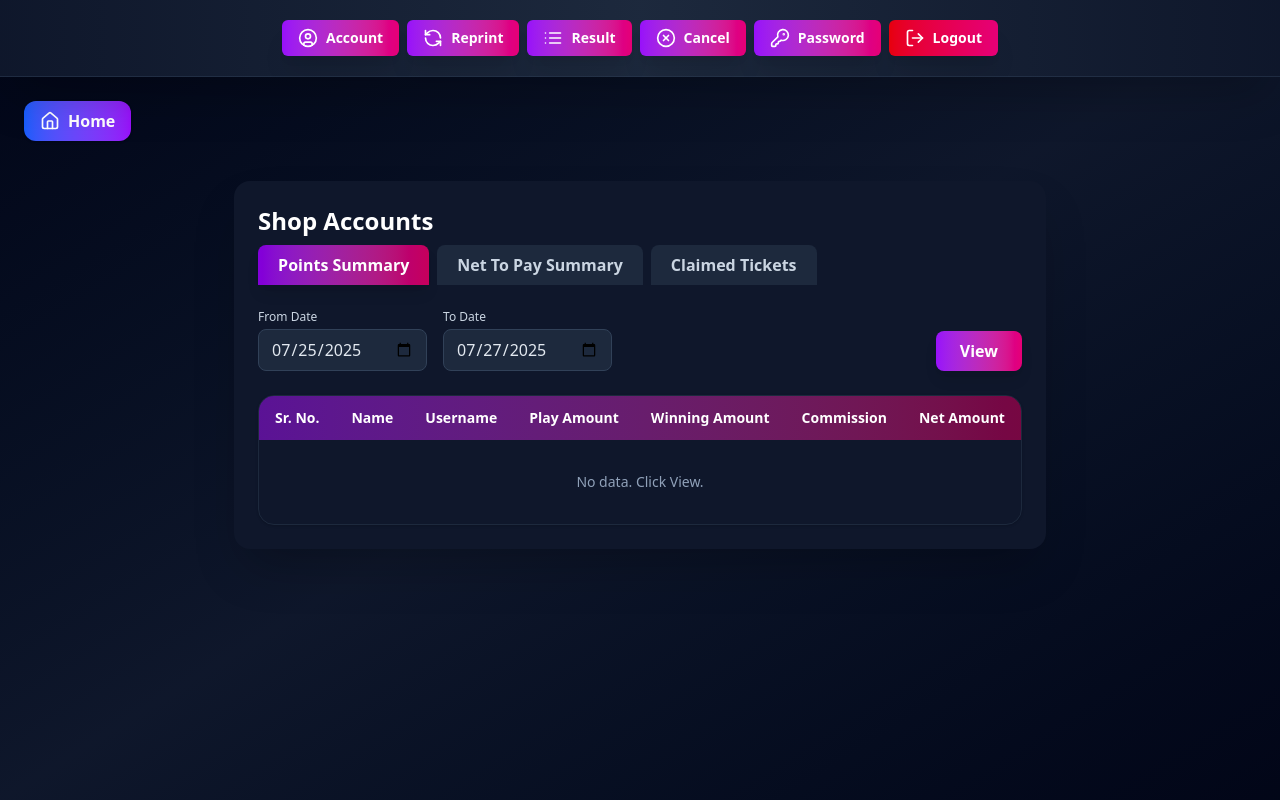
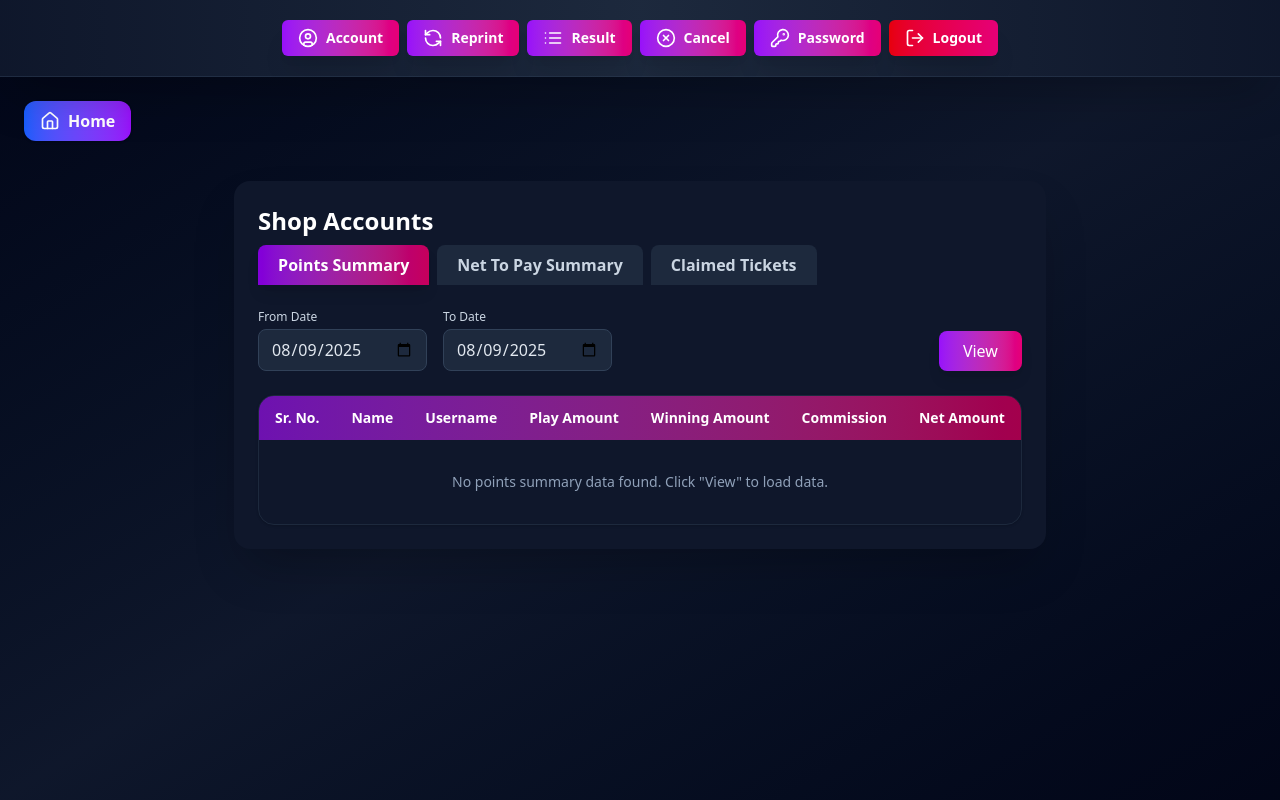
Before and after one commit to Realrishi001/SkillJackPot_UserPanel, a Next.js app: page /account in a window 1280 px wide. Built offline with nearby package versions, Linux system fonts and the light colour scheme; sample sign-in values are in the browser's storage.

Commit message:
feat: update ShopAccounts component; enhance data fetching and improve UI for points and claimed tickets

```diff
--- a/src/app/account/page.jsx
+++ b/src/app/account/page.jsx
@@ -1,9 +1,11 @@
 "use client";
+
 import React, { useState, useEffect } from "react";
 import Navbar from "../../Components/Navbar/Navbar";
 import axios from "axios";
 import Link from "next/link";
 import { Home } from "lucide-react";
+import { useRouter } from "next/navigation";
 
 // Tabs
 const TABS = [
@@ -12,7 +14,7 @@ const TABS = [
   { label: "Claimed Tickets", key: "claimed" },
 ];
 
-// Table configs for each tab (columns + data + total label)
+// Table configs
 const TABLE_CONFIG = {
   points: {
     columns: [
@@ -37,20 +39,9 @@ const TABLE_CONFIG = {
       { label: "Winning Points", key: "winningPoints" },
       { label: "Net To Pay", key: "netToPay" },
     ],
-    data: [
-      {
-        sr: 1,
-        name: "m",
-        username: "m",
-        playPoints: 570,
-        commission: 45.6,
-        purchasePoints: 524.4,
-        winningPoints: 0,
-        netToPay: 524.4,
-      },
-    ],
+    data: [],
     totalLabel: "Net Pay Total",
-    getTotals: data => ({
+    getTotals: (data) => ({
       playPoints: data.reduce((a, b) => a + Number(b.playPoints || 0), 0),
       commission: data.reduce((a, b) => a + Number(b.commission || 0), 0),
       purchasePoints: data.reduce((a, b) => a + Number(b.purchasePoints || 0), 0),
@@ -61,22 +52,26 @@ const TABLE_CONFIG = {
   claimed: {
     columns: [
       { label: "Sr. No.", key: "sr" },
-      { label: "Ticket No.", key: "ticketId" },
+      { label: "Ticket ID", key: "ticketId" },
+      { label: "Draw Date", key: "drawDate" },
+      { label: "Draw Time", key: "drawTime" },
+      { label: "Claimed Date", key: "claimedDate" },
       { label: "Total Quantity", key: "totalQuantity" },
-      { label: "Winning Tickets", key: "winningTickets" }
+      { label: "Winning Tickets", key: "winningTickets" },
     ],
     totalLabel: "Total",
   },
 };
 
+// extract loginId from token
 function getLoginIdFromToken() {
   if (typeof window !== "undefined") {
     const token = localStorage.getItem("userToken");
     if (token) {
       try {
-          const payload = JSON.parse(atob(token.split('.')[1]));
+        const payload = JSON.parse(atob(token.split(".")[1]));
         return payload.id;
-        } catch (e) {
+      } catch {
         return null;
       }
     }
@@ -85,15 +80,19 @@ const TABLE_CONFIG = {
 }
 
 const ShopAccounts = () => {
+  const router = useRouter();
+  const today = new Date().toISOString().split("T")[0];
+
   const [activeTab, setActiveTab] = useState("points");
-  const [fromDate, setFromDate] = useState("2025-07-25");
-  const [toDate, setToDate] = useState("2025-07-27");
-  const [pointsSummaryData, setPointsSummaryData] = useState(null);
+  const [fromDate, setFromDate] = useState(today);
+  const [toDate, setToDate] = useState(today);
+  const [pointsSummaryData, setPointsSummaryData] = useState([]);
   const [claimedTicketsData, setClaimedTicketsData] = useState([]);
+  const [loginId, setLoginId] = useState(null);
   const [loading, setLoading] = useState(false);
   const [error, setError] = useState("");
-  const [loginId, setLoginId] = useState(null);
 
+  // load loginId
   useEffect(() => {
     const id = getLoginIdFromToken();
     setLoginId(id);
@@ -103,22 +102,25 @@ const ShopAccounts = () => {
     if (!localStorage.getItem("userToken")) {
       router.push("/");
     }
-  }, []);
+  }, [router]);
 
-  // Net static config
-  const netConfig = TABLE_CONFIG["net"];
-  const netTotals = netConfig.getTotals ? netConfig.getTotals(netConfig.data) : {};
+  // fetch points summary
+  const fetchPointsSummary = async () => {
+    if (!loginId) return;
 
-  // Fetch Points Summary tab (replace the API url with your actual one!)
-  const fetchPointsSummary = async () => {
     setLoading(true);
     setError("");
+
     try {
-      const res = await axios.post(`${process.env.NEXT_PUBLIC_API_BASE_URL}/net-summary`, {
+      const res = await axios.post(
+        `${process.env.NEXT_PUBLIC_API_BASE_URL}/net-summary`,
+        {
           fromDate,
           toDate,
-        loginId
-      });
+          loginId,
+        }
+      );
+
       setPointsSummaryData([
         {
           sr: 1,
@@ -127,58 +129,92 @@ const ShopAccounts = () => {
           playAmount: Number(res.data.totalPoints),
           winningAmount: Number(res.data.winningPoints),
           commission: Number(res.data.commission),
-          netAmount: Number(res.data.netPoints)
-        }
+          netAmount: Number(res.data.netPoints),
+        },
       ]);
     } catch (err) {
       setError(err.response?.data?.message || "Something went wrong");
       setPointsSummaryData([]);
     }
+
     setLoading(false);
   };
 
-  // Fetch Claimed Tickets tab
+  // fetch claimed tickets
   const fetchClaimedTickets = async () => {
+    if (!loginId) return;
+
     setLoading(true);
     setError("");
+
     try {
       const res = await axios.post(
-        `${process.env.NEXT_PUBLIC_API_BASE_URL}/get-claimed-tickets`,
-        { fromDate, toDate, loginId }
+        `${process.env.NEXT_PUBLIC_API_BASE_URL}/user-claimed-tickets`,
+        {
+          adminId: loginId,
+          fromDate,
+          toDate,
+        }
       );
-      // Map for table
-      const mapped = Array.isArray(res.data) ? res.data.map((item, idx) => ({
+
+      console.log("Claimed tickets response:", res.data);
+
+      const mapped = res.data.data?.map((item, idx) => ({
         sr: idx + 1,
-        ticketId: item.ticketId || "", // as per controller
+        ticketId: item.ticketId,
+        drawDate: item.drawDate || "N/A",
+        drawTime: item.drawTime || "N/A",
+        claimedDate: item.claimedDate || "N/A",
         totalQuantity: item.totalQuantity || 0,
         winningTickets: Array.isArray(item.ticketNumbers)
-          ? item.ticketNumbers.join(", ")
-          : (item.ticketNumbers || "")
-      })) : [];
+          ? item.ticketNumbers
+              .filter(ticket => ticket !== null && ticket !== undefined && ticket !== "")
+              .join(", ") || "No winning tickets"
+          : "No winning tickets",
+      })) || [];
+
       setClaimedTicketsData(mapped);
     } catch (err) {
+      console.error("Error fetching claimed tickets:", err);
       setError(err.response?.data?.message || "Something went wrong");
       setClaimedTicketsData([]);
     }
+
     setLoading(false);
   };
 
-  // Totals for points tab
-  const pointsTotals = pointsSummaryData && pointsSummaryData.length
+  const pointsTotals =
+    pointsSummaryData.length > 0
       ? {
           playAmount: pointsSummaryData.reduce((a, b) => a + Number(b.playAmount || 0), 0),
           winningAmount: pointsSummaryData.reduce((a, b) => a + Number(b.winningAmount || 0), 0),
           commission: pointsSummaryData.reduce((a, b) => a + Number(b.commission || 0), 0),
-        netAmount: pointsSummaryData.reduce((a, b) => a + Number(b.netAmount || 0), 0)
+          netAmount: pointsSummaryData.reduce((a, b) => a + Number(b.netAmount || 0), 0),
         }
       : {};
 
-  // Totals for claimed tickets
-  const claimedTotals = claimedTicketsData && claimedTicketsData.length
+  const claimedTotals =
+    claimedTicketsData.length > 0
       ? {
-        totalQuantity: claimedTicketsData.reduce((a, b) => a + Number(b.totalQuantity || 0), 0)
+          totalQuantity: claimedTicketsData.reduce(
+            (a, b) => a + Number(b.totalQuantity || 0),
+            0
+          ),
         }
       : {};
+
+  // Handle tab change
+  const handleTabChange = (tabKey) => {
+    setActiveTab(tabKey);
+    setError("");
+
+    // Clear data when switching tabs
+    if (tabKey === "points") {
+      setClaimedTicketsData([]);
+    } else if (tabKey === "claimed") {
+      setPointsSummaryData([]);
+    }
+  };
 
   return (
     <div className="min-h-screen w-full flex flex-col bg-gradient-to-br from-slate-950 via-slate-900 to-slate-950">
@@ -187,175 +223,175 @@ const ShopAccounts = () => {
         <div className="max-w-7xl mx-auto pt-6 px-6">
           <Link
             href="/dashboard"
-          className="inline-flex items-center gap-2 px-4 py-2 rounded-xl bg-gradient-to-r from-blue-600 to-purple-600 text-white font-semibold shadow hover:scale-105 transition-all duration-150 hover:from-blue-700 hover:to-purple-700"
-          title="Go to Dashboard"
+            className="inline-flex items-center gap-2 px-4 py-2 rounded-xl bg-gradient-to-r from-blue-600 to-purple-600 text-white font-semibold shadow hover:scale-105 transition-all"
           >
             <Home className="w-5 h-5" />
             <span className="hidden sm:inline">Home</span>
           </Link>
         </div>
       </div>
+
       <div className="max-w-4xl mx-auto bg-slate-900 rounded-2xl shadow-2xl p-6">
-        {/* Header */}
         <h2 className="text-2xl font-bold text-white mb-2">Shop Accounts</h2>
+
         {/* Tabs */}
         <div className="flex gap-2 mb-6">
-          {TABS.map(tab => (
+          {TABS.map((tab) => (
             <button
               key={tab.key}
-              className={`
-                rounded-t-lg px-5 py-2 text-base font-semibold transition-all duration-150
-                ${activeTab === tab.key
+              className={`rounded-t-lg px-5 py-2 font-semibold ${
+                activeTab === tab.key
                   ? "bg-gradient-to-r from-purple-700 to-pink-700 text-white shadow-lg"
-                  : "bg-slate-800 text-slate-300 hover:text-white"}
-              `}
-              onClick={() => setActiveTab(tab.key)}
+                  : "bg-slate-800 text-slate-300 hover:text-white"
+              }`}
+              onClick={() => handleTabChange(tab.key)}
             >
               {tab.label}
             </button>
           ))}
         </div>
 
-        {/* Filter Row */}
+        {/* Filters */}
         <div className="flex flex-wrap gap-4 items-end mb-6">
           <div>
             <label className="block text-slate-300 text-xs mb-1">From Date</label>
             <input
               type="date"
+              className="bg-slate-800 border border-slate-700 rounded-lg px-3 py-2 text-slate-200"
               value={fromDate}
-              onChange={e => setFromDate(e.target.value)}
-              className="bg-slate-800 border border-slate-700 rounded-lg px-3 py-2 text-slate-200 focus:outline-none focus:border-pink-500"
+              onChange={(e) => setFromDate(e.target.value)}
             />
           </div>
+
           <div>
             <label className="block text-slate-300 text-xs mb-1">To Date</label>
             <input
               type="date"
+              className="bg-slate-800 border border-slate-700 rounded-lg px-3 py-2 text-slate-200"
               value={toDate}
-              onChange={e => setToDate(e.target.value)}
-              className="bg-slate-800 border border-slate-700 rounded-lg px-3 py-2 text-slate-200 focus:outline-none focus:border-pink-500"
+              onChange={(e) => setToDate(e.target.value)}
             />
           </div>
+
+          <div className="flex gap-2 ml-auto">
             {activeTab === "points" && (
               <button
                 onClick={fetchPointsSummary}
                 disabled={loading}
-              className="bg-gradient-to-r from-purple-600 to-pink-600 hover:from-pink-600 hover:to-purple-600 transition-all text-white font-semibold px-6 py-2 rounded-lg shadow-lg ml-auto"
+                className="bg-gradient-to-r from-purple-600 to-pink-600 text-white px-6 py-2 rounded-lg shadow-lg hover:opacity-90 disabled:opacity-50"
               >
                 {loading ? "Loading..." : "View"}
               </button>
             )}
+
             {activeTab === "claimed" && (
               <button
                 onClick={fetchClaimedTickets}
                 disabled={loading}
-              className="bg-gradient-to-r from-purple-600 to-pink-600 hover:from-pink-600 hover:to-purple-600 transition-all text-white font-semibold px-6 py-2 rounded-lg shadow-lg ml-auto"
+                className="bg-gradient-to-r from-purple-600 to-pink-600 text-white px-6 py-2 rounded-lg shadow-lg hover:opacity-90 disabled:opacity-50"
               >
                 {loading ? "Loading..." : "View"}
               </button>
             )}
           </div>
+        </div>
 
-        {/* Error Message */}
         {error && (
-          <div className="mb-4 text-red-400 font-bold text-center">{error}</div>
+          <div className="text-red-400 font-bold mb-4 p-3 bg-red-900/20 rounded-lg border border-red-800">
+            {error}
+          </div>
         )}
 
         {/* Table */}
         <div className="overflow-x-auto rounded-2xl bg-slate-900 border border-slate-800 shadow">
-          <table className="min-w-full text-sm text-center">
+          <table className="min-w-full text-sm text-center text-white">
             <thead>
-              <tr className="bg-gradient-to-r from-purple-800/80 to-pink-800/70 text-white">
-                {TABLE_CONFIG[activeTab].columns.map(col => (
-                  <th key={col.key} className="px-4 py-3 font-bold">
+              <tr className="bg-gradient-to-r from-purple-800 to-pink-800">
+                {TABLE_CONFIG[activeTab].columns.map((col) => (
+                  <th key={col.key} className="px-4 py-3 font-bold whitespace-nowrap">
                     {col.label}
                   </th>
                 ))}
               </tr>
             </thead>
             <tbody>
-              {activeTab === "points" && pointsSummaryData && pointsSummaryData.length > 0 ? (
+              {/* Points Summary */}
+              {activeTab === "points" && (
                 <>
-                  {pointsSummaryData.map((row, idx) => (
-                    <tr
-                      key={row.sr}
-                      className="border-b border-slate-800 hover:bg-slate-800/50 transition-all"
-                    >
-                      {TABLE_CONFIG.points.columns.map(col => (
-                        <td key={col.key} className="px-4 py-2 text-white">
+                  {pointsSummaryData.map((row) => (
+                    <tr key={row.sr} className="border-b border-slate-700 hover:bg-slate-800/50">
+                      {TABLE_CONFIG.points.columns.map((col) => (
+                        <td key={col.key} className="px-4 py-3 whitespace-nowrap">
                           {row[col.key]}
                         </td>
                       ))}
                     </tr>
                   ))}
-                  {/* Total Row */}
-                  <tr className="bg-slate-800 border-t border-slate-700 font-bold">
-                    <td className="px-4 py-2 text-white">{TABLE_CONFIG.points.totalLabel}</td>
-                    <td className="px-4 py-2 text-white"></td>
-                    <td className="px-4 py-2 text-white"></td>
-                    <td className="px-4 py-2 text-white">{pointsTotals.playAmount || 0}</td>
-                    <td className="px-4 py-2 text-white">{pointsTotals.winningAmount || 0}</td>
-                    <td className="px-4 py-2 text-white">{pointsTotals.commission || 0}</td>
-                    <td className="px-4 py-2 text-white">{pointsTotals.netAmount || 0}</td>
+                  {pointsSummaryData.length === 0 && !loading && (
+                    <tr>
+                      <td colSpan={TABLE_CONFIG.points.columns.length} className="py-8 text-slate-400">
+                        No points summary data found. Click "View" to load data.
+                      </td>
                     </tr>
+                  )}
                 </>
-              ) : activeTab === "points" && !loading ? (
-                <tr>
-                  <td colSpan={TABLE_CONFIG.points.columns.length} className="py-8 text-slate-400">No data. Click View.</td>
-                </tr>
-              ) : activeTab === "net" ? (
+              )}
+
+              {/* Claimed Tickets */}
+              {activeTab === "claimed" && (
                 <>
-                  {netConfig.data.map((row, idx) => (
-                    <tr
-                      key={row.sr}
-                      className="border-b border-slate-800 hover:bg-slate-800/50 transition-all"
-                    >
-                      {netConfig.columns.map(col => (
-                        <td key={col.key} className="px-4 py-2 text-white">
+                  {claimedTicketsData.map((row) => (
+                    <tr key={row.sr} className="border-b border-slate-700 hover:bg-slate-800/50">
+                      {TABLE_CONFIG.claimed.columns.map((col) => (
+                        <td key={col.key} className="px-4 py-3 whitespace-nowrap">
                           {row[col.key]}
                         </td>
                       ))}
                     </tr>
                   ))}
-                  <tr className="bg-slate-800 border-t border-slate-700 font-bold">
-                    <td className="px-4 py-2 text-white">{netConfig.totalLabel}</td>
-                    {netConfig.columns.slice(1).map(col => (
-                      <td key={col.key} className="px-4 py-2 text-white">
-                        {netTotals[col.key] !== undefined ? netTotals[col.key] : ""}
+
+                  {/* Totals Row */}
+                  {claimedTicketsData.length > 0 && (
+                    <tr className="bg-slate-800 font-bold border-t-2 border-purple-600">
+                      <td colSpan={5} className="px-4 py-3 text-right">
+                        Total:
                       </td>
-                    ))}
+                      <td className="px-4 py-3">{claimedTotals.totalQuantity || 0}</td>
+                      <td></td>
                     </tr>
-                </>
-              ) : activeTab === "claimed" && claimedTicketsData && claimedTicketsData.length > 0 ? (
-                <>
-                  {claimedTicketsData.map((row, idx) => (
-                    <tr key={row.sr} className="border-b border-slate-800 hover:bg-slate-800/50 transition-all">
-                      {TABLE_CONFIG.claimed.columns.map(col => (
-                        <td key={col.key} className="px-4 py-2 text-white">
-                          {row[col.key]}
-                        </td>
-                      ))}
-                    </tr>
-                  ))}
-                  <tr className="bg-slate-800 border-t border-slate-700 font-bold">
-                    <td className="px-4 py-2 text-white">{TABLE_CONFIG.claimed.totalLabel}</td>
-                    <td className="px-4 py-2 text-white"></td>
-                    <td className="px-4 py-2 text-white">
-                      {claimedTotals.totalQuantity || 0}
-                    </td>
-                    <td className="px-4 py-2 text-white"></td>
-                  </tr>
-                </>
-              ) : activeTab === "claimed" && !loading ? (
+                  )}
+
+                  {/* No Data */}
+                  {claimedTicketsData.length === 0 && !loading && (
                     <tr>
                       <td colSpan={TABLE_CONFIG.claimed.columns.length} className="py-8 text-slate-400">
-                    No claimed tickets for this period.
+                        No claimed tickets found. Click "View" to load data.
                       </td>
                     </tr>
-              ) : null}
+                  )}
+                </>
+              )}
+
+              {/* Loading State */}
+              {loading && (
+                <tr>
+                  <td colSpan={TABLE_CONFIG[activeTab].columns.length} className="py-8 text-slate-400">
+                    Loading data...
+                  </td>
+                </tr>
+              )}
             </tbody>
           </table>
         </div>
+
+        {/* Summary Info */}
+        {activeTab === "claimed" && claimedTicketsData.length > 0 && (
+          <div className="mt-4 p-3 bg-slate-800 rounded-lg border border-slate-700 text-center">
+            <p className="text-slate-300">
+              Total Records: <span className="text-white font-semibold">{claimedTicketsData.length}</span>
+            </p>
+          </div>
+        )}
       </div>
     </div>
   );
```
Also changed, not shown: src/app/result/page.jsx (+1 -10 lines). Lines whose indentation alone changed are shown as unchanged.
